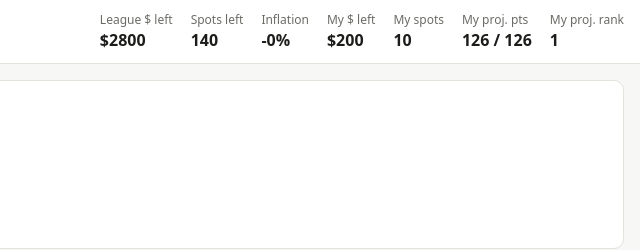
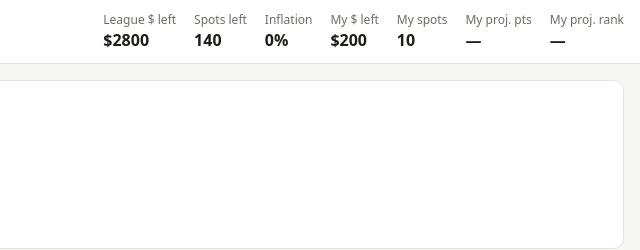
Before and after one commit to gaspardcheng/fantasy-auction-model, a plain HTML site: page docs/index.html in a window 1280 px wide. Shown: the top 250 px of the page, 640-1280 px from the left. Drawn offline with Linux system fonts and the light colour scheme.

Commit message:
Boards: show — for projected standings before the first sale; no −0% inflation
Before any sale all teams are identical, so the tie-break put the user at
rank 1 with full points. Show a dash until a sale is logged. Round inflation
before picking the sign so it reads 0%, not −0%.

Co-Authored-By: Claude Opus 5.5 <noreply@anthropic.com>

```diff
--- a/docs/index.html
+++ b/docs/index.html
@@ -211,12 +211,15 @@ function renderNom(){
   <div class="muted" style="margin-top:8px">z per game: ${CATS.map(c=>`${c} <span class="${p["z_"+c]>=0?"zp":"zn"}">${p["z_"+c].toFixed(1)}</span>`).join(" · ")} · past GP ${p.hist_gp||"rookie"}</div>`;
   $("soldPrice").value = isNaN(bid)? "" : bid;
 }
+// percent change, rounded first so a tiny negative shows "0%", not "−0%"
+function pctChange(ratio){ const r = Math.round(ratio*100-100) || 0; return (r>0?"+":"")+r+"%"; }
 function renderKpis(){
+  const none = !st.sales.length; // before the first sale all teams are identical, so standings mean nothing yet
   const me = M.teams[st.me];
   $("kpis").innerHTML = [
-    ["League $ left", "$"+M.money], ["Spots left", M.slots], ["Inflation", (M.inflation*100-100>=0?"+":"")+(M.inflation*100-100).toFixed(0)+"%"],
-    ["My $ left", "$"+me.left], ["My spots", me.open], ["My proj. pts", me.rp.total+" / "+(CATS.filter(c=>st.weights[c]>0).length*S.teams)],
-    ["My proj. rank", 1+M.teams.filter(t=>t.rp.total>me.rp.total).length]
+    ["League $ left", "$"+M.money], ["Spots left", M.slots], ["Inflation", pctChange(M.inflation)],
+    ["My $ left", "$"+me.left], ["My spots", me.open], ["My proj. pts", none ? "—" : me.rp.total+" / "+(CATS.filter(c=>st.weights[c]>0).length*S.teams)],
+    ["My proj. rank", none ? "—" : 1+M.teams.filter(t=>t.rp.total>me.rp.total).length]
   ].map(([k,v])=>`<div class="kpi">${k}<b>${v}</b></div>`).join("");
 }
 function renderTabs(){
```
Also changed, not shown: docs/h2h.html (+5 -2 lines), docs/h2h14.html (+5 -2 lines), docs/h2h_league2.html (+5 -2 lines), docs/roto12.html (+6 -3 lines).
